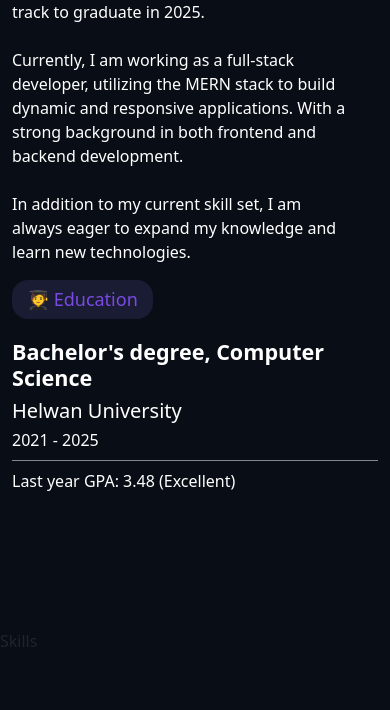
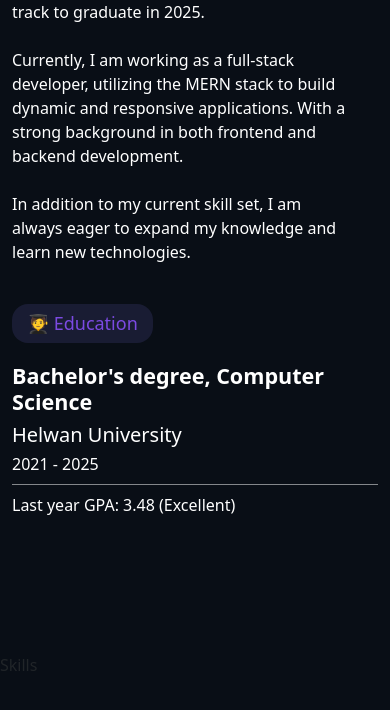
Before and after one commit to bassem620/my-portfolio, a React (Create React App) app: page / in a window 390 px wide. Shown: the part 1095-1805 px from the top of the page. Built offline with nearby package versions, Linux system fonts and the light colour scheme.

Commit message:
education padding edit (responsive)

```diff
--- a/src/pages/About.jsx
+++ b/src/pages/About.jsx
@@ -15,7 +15,7 @@ const About = () => {
                             In addition to my current skill set, I am always eager to expand my knowledge and learn new technologies.
                         </p>
                     </Col>
-                    <Col md={6} className="education">
+                    <Col md={6} className="education pt-4 pt-md-0">
                         <div className="textBox">
                             <span>🧑‍🎓 Education</span>
                         </div>
```
